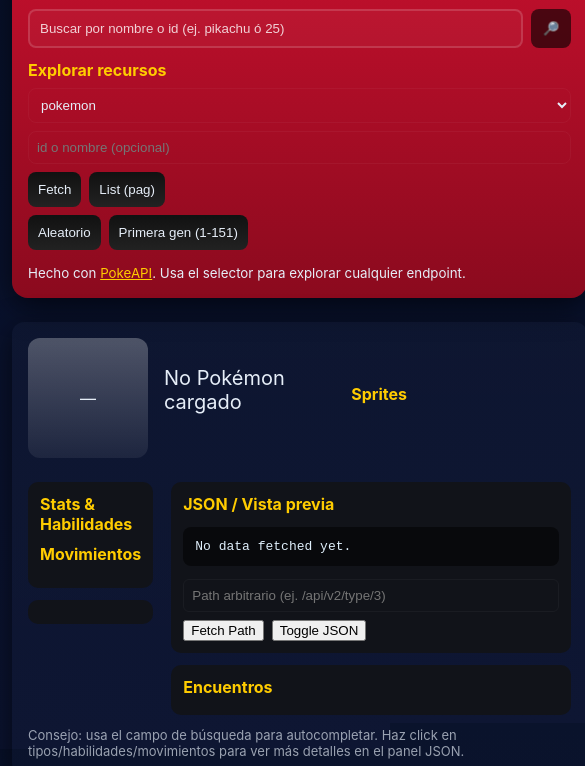
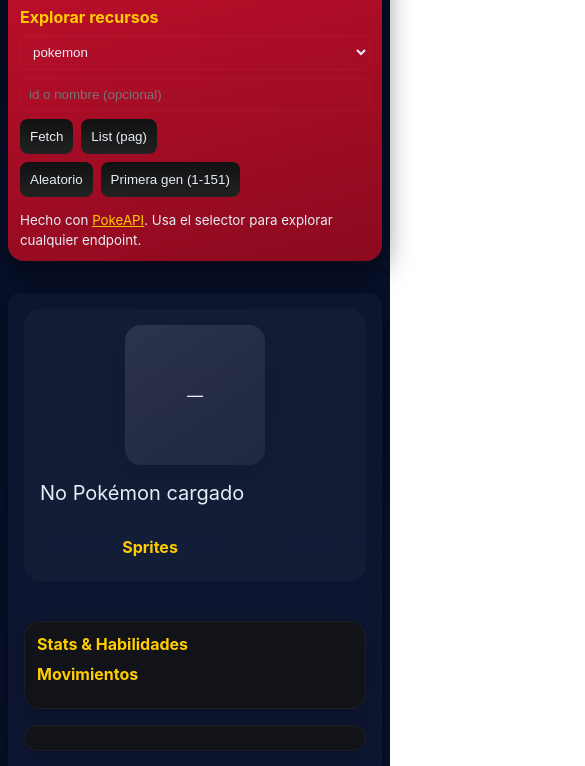
Before and after one commit to LuisBravoC/Pokedex-vite, a website built with Vite: page index.html in a window 390 px wide. Shown: the part 121-887 px from the top of the page, 585 px wide, since content can reach past the window. Built offline with nearby package versions, Linux system fonts and the light colour scheme; no server answers.

Commit message:
Estilo mejorado

```diff
--- a/src/styles/style.css
+++ b/src/styles/style.css
@@ -24,22 +24,66 @@ html, body {
 
 .wrap {
   max-width: 1400px;
-  margin: 26px auto;
-  padding: 18px;
+  margin: 0 auto;
+  min-height: 100vh;
+  padding: 1rem;
   display: grid;
-  grid-template-columns: 320px 1fr;
-  gap: 24px;
+  grid-template-columns: 260px 1fr;
+  gap: 1.5rem;
+  background: linear-gradient(180deg,var(--bg-1),var(--bg-2));
 }
 
 /* Left shell */
 .shell {
-  background: linear-gradient(180deg,#c8102e,#8b0a1e);
-  padding: 16px;
-  border-radius: 16px;
+  background: linear-gradient(165deg,#c8102e,#8b0a1e);
+  padding: 1rem;
+  border-radius: 1rem;
   box-shadow: var(--shadow);
   display: flex;
   flex-direction: column;
-  gap: 12px;
+  gap: 0.75rem;
+  position: sticky;
+  top: 1rem;
+  height: calc(100vh - 2rem);
+  overflow-y: auto;
+  scrollbar-width: thin;
+  scrollbar-color: rgba(255,255,255,0.2) transparent;
+}
+
+@media (max-width: 768px) {
+  .wrap {
+    grid-template-columns: 1fr;
+    padding: 0;
+    gap: 0;
+  }
+
+  .shell {
+    position: sticky;
+    top: 0;
+    height: auto;
+    border-radius: 0;
+    padding: 0.75rem;
+  }
+
+  .shell .top {
+    display: none;
+  }
+
+  .controls {
+    flex-direction: row;
+    flex-wrap: wrap;
+    justify-content: space-between;
+  }
+
+  .controls select,
+  .controls input {
+    width: auto;
+    flex: 1;
+  }
+
+  .panel {
+    border-radius: 0;
+  }
 }
 
 .shell .top {
@@ -48,8 +92,8 @@ html, body {
 }
 
 .logo {
-  width: 64px;
-  height: 64px;
+  width: 48px;
+  height: 48px;
   border-radius: 8px;
   background: #fff1;
   color: #a00;
@@ -57,13 +101,15 @@ html, body {
   align-items: center;
   justify-content: center;
   font-weight: 700;
+  font-size: 0.85rem;
 }
 
 .screen {
   flex: 1;
   background: var(--panel);
-  padding: 10px;
+  padding: 8px;
   border-radius: 8px;
+  font-size: 0.9rem;
 }
 
 .screen small {
@@ -79,12 +125,13 @@ html, body {
 
 .search input {
   flex: 1;
-  padding: 10px;
-  border-radius: 8px;
+  padding: 8px;
+  border-radius: 6px;
   border: 2px solid rgba(255,255,255,0.15);
   background: rgba(255,255,255,0.03);
   color: var(--text);
   outline: none;
+  font-size: 0.9rem;
 }
 
 .search input::placeholder {
@@ -93,8 +140,8 @@ html, body {
 }
 
 .search button {
-  padding: 10px 12px;
-  border-radius: 8px;
+  padding: 8px 10px;
+  border-radius: 6px;
   border: none;
   background: rgba(0,0,0,0.6);
   color: var(--text);
@@ -162,25 +209,38 @@ html, body {
 }
 
 .pokemon-header {
-  display: flex;
-  gap: 16px;
-  align-items: center;
+  display: grid;
+  grid-template-columns: auto 1fr auto;
+  gap: 1.5rem;
+  align-items: start;
+  background: rgba(255, 255, 255, 0.03);
+  padding: 1.5rem;
+  border-radius: 1rem;
+  margin-bottom: 1.5rem;
+  backdrop-filter: blur(10px);
 }
 
 .main-sprite {
-  width: 180px;
-  height: 180px;
-  border-radius: 12px;
-  background: linear-gradient(180deg,#fff4,#ffffff11);
+  width: 200px;
+  height: 200px;
+  border-radius: 1rem;
+  background: linear-gradient(145deg, rgba(255,255,255,0.1), rgba(255,255,255,0.05));
   display: flex;
   align-items: center;
   justify-content: center;
+  box-shadow: 0 8px 32px rgba(0,0,0,0.1);
+  transition: transform 0.3s ease;
+}
+
+.main-sprite:hover {
+  transform: scale(1.02);
 }
 
 .main-sprite img {
   max-width: 100%;
   max-height: 100%;
   object-fit: contain;
+  filter: drop-shadow(0 4px 8px rgba(0,0,0,0.2));
 }
 
 .info {
@@ -352,10 +412,13 @@ html, body {
 /* right column cards */
 .card {
   background: var(--card);
-  padding: 12px;
-  border-radius: 10px;
+  padding: 1.25rem;
+  border-radius: 1rem;
   color: var(--muted);
-  margin-top: 12px;
+  margin-top: 1rem;
+  box-shadow: 0 4px 20px rgba(0,0,0,0.2);
+  border: 1px solid rgba(255,255,255,0.05);
+  backdrop-filter: blur(10px);
 }
 
 pre.json {
@@ -374,13 +437,102 @@ footer {
 }
 
 /* responsive */
+@media (max-width: 1200px) {
+  .wrap {
+    padding: 0.75rem;
+    gap: 1rem;
+  }
+
+  .pokemon-header {
+    grid-template-columns: 1fr 1fr;
+  }
+
+  .pokemon-header > div:last-child {
+    grid-column: 1 / -1;
+  }
+}
+
 @media (max-width: 980px) {
   .wrap {
     grid-template-columns: 1fr;
-    padding: 12px;
+    padding: 0.5rem;
   }
+
+  .shell {
+    position: sticky;
+    top: 0;
+    z-index: 100;
+    margin-bottom: 1rem;
+    border-radius: 0 0 1rem 1rem;
+  }
+
   .main-sprite {
-    width: 120px;
-    height: 120px;
+    width: 160px;
+    height: 160px;
+  }
+
+  .pokemon-header {
+    padding: 1rem;
+    gap: 1rem;
+    grid-template-columns: auto 1fr;
+  }
+
+  div[style*="grid-template-columns:1fr 400px"] {
+    grid-template-columns: 1fr !important;
+  }
+
+  .thumbs {
+    display: grid;
+    grid-template-columns: repeat(auto-fill, minmax(60px, 1fr));
+    gap: 0.5rem;
+    margin: 0;
+  }
+
+  .thumbs img {
+    width: 100%;
+    height: auto;
+    aspect-ratio: 1;
   }
 }
+
+@media (max-width: 480px) {
+  .pokemon-header {
+    grid-template-columns: 1fr;
+    text-align: center;
+  }
+
+  .main-sprite {
+    width: 140px;
+    height: 140px;
+    margin: 0 auto;
+  }
+
+  .types {
+    justify-content: center;
+  }
+
+  .stats {
+    font-size: 0.9rem;
+  }
+
+  .stat-name {
+    width: 90px;
+  }
+
+  .moves {
+    gap: 0.4rem;
+  }
+
+  .move {
+    font-size: 0.9rem;
+    padding: 4px 6px;
+  }
+
+  .card {
+    padding: 0.75rem;
+  }
+
+  pre.json {
+    font-size: 0.8rem;
+  }
+}
```
